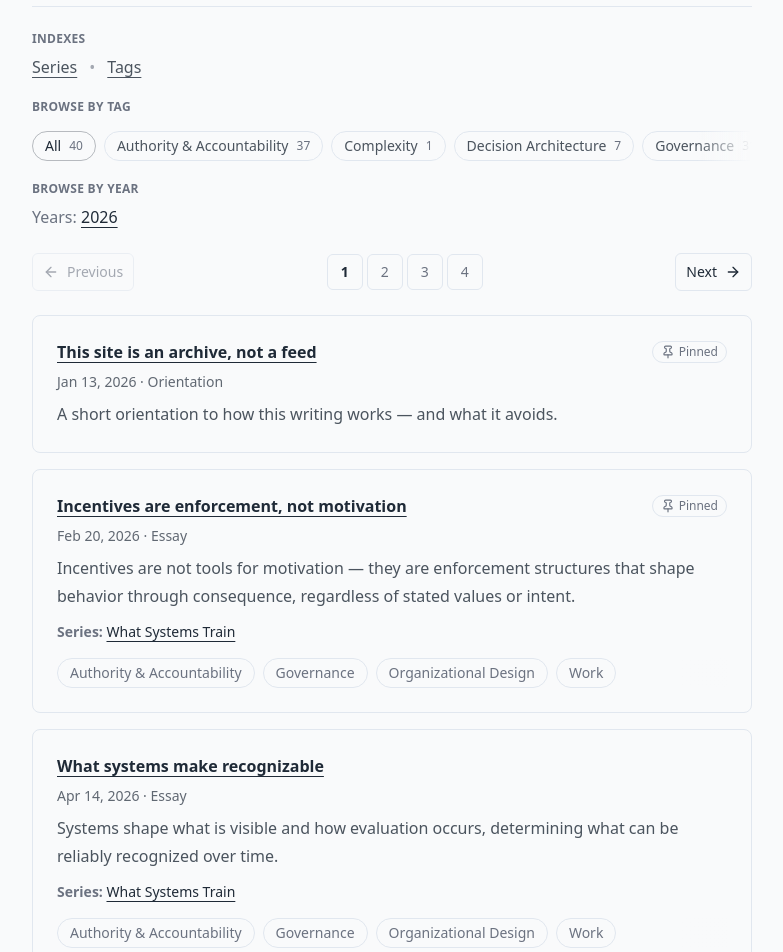
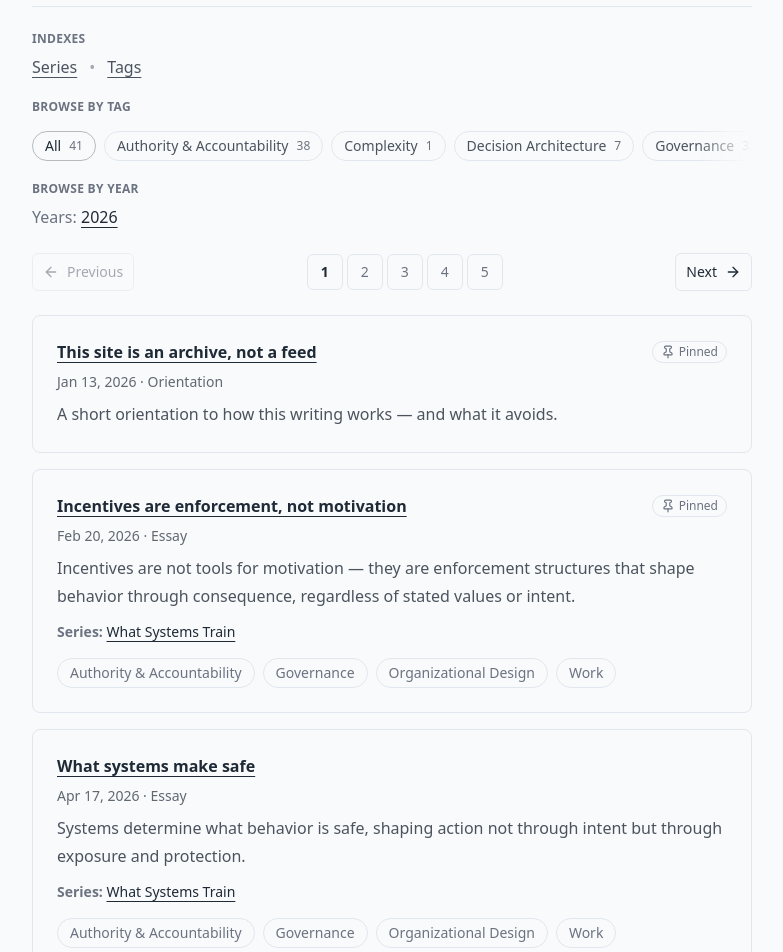
Before and after one commit to andrewjfrancis/andrewjfrancis-site, a Next.js app: page /writing in a window 1280 px wide. Shown: the part 380-1332 px from the top of the page, without its empty margins (248-1031 px from the left). Built offline with nearby package versions, Linux system fonts and the light colour scheme.

Commit message:
Publish “What systems make safe”
Adds new writing entry and publishes it on-site.
Includes metadata, tags, publish date, and listing updates.

```diff
--- a/app/_lib/staticLastmod.ts
+++ b/app/_lib/staticLastmod.ts
@@ -6,7 +6,7 @@
  * Format: YYYY-MM-DD
  */
 export const STATIC_LASTMOD = {
-  home: "2026-04-10",
+  home: "2026-04-17",
   engagements: "2026-04-10",
   about: "2026-04-03",
   now: "2026-04-03",
--- /dev/null
+++ b/app/writing/_content/2026/what-systems-make-safe.mdx
@@ -0,0 +1,138 @@
+---
+id: 2026-04-17-01
+title: What systems make safe
+date: "2026-04-17"
+year: 2026
+tags:
+  - Authority & Accountability
+  - Governance
+  - Organizational Design
+  - Work
+source: local
+excerpt: >
+  Systems determine what behavior is safe, shaping action not through intent but through exposure and protection.
+description: >
+  When systems define safety through exposure and protection, behavior concentrates around what consistently holds, making some actions repeatable while making others conditional, delayed, or avoided despite stated expectations.
+---
+
+In many organizations, behavior is explained through intent.
+
+People are encouraged to take initiative. They are told to move quickly, think independently and act with ownership.
+
+What follows often looks inconsistent.
+
+Some people act early. Others hesitate. Some challenge directly. Others defer. Some take risks. Others avoid them.
+
+These differences are usually attributed to personality.
+
+But behavior is not primarily driven by personality.
+
+It is shaped by what the system makes safe.
+
+## Safety determines action
+
+People do not act based on what is encouraged.
+
+They act based on what is protected.
+
+When a behavior consistently holds without creating exposure, it becomes repeatable. When action can be taken without risk of reversal, punishment or reinterpretation, it becomes normal.
+
+This is what makes behavior repeatable.
+
+It is not motivation.
+
+It is safety.
+
+## Exposure reshapes behavior
+
+When action carries risk, behavior changes.
+
+If decisions are reversed without explanation, people wait. If initiative creates scrutiny, people narrow scope. If trade-offs are punished later, people avoid making them.
+
+This shift is not resistance.
+
+It is adaptation.
+
+People reduce exposure by adjusting behavior to match what the system will tolerate.
+
+Over time, action is shaped less by judgment and more by consequence.
+
+## Systems define safe boundaries
+
+Safety is not an internal state.
+
+It is defined externally through constraint and enforcement.
+
+When boundaries are stable, people act within them without hesitation. When authority holds, decisions create reliable paths. When consequences are predictable, behavior becomes consistent.
+
+These conditions make action safe.
+
+When they are absent, behavior becomes conditional.
+
+People act only when protection is clear.
+
+## Inconsistency produces hesitation
+
+When the same behavior produces different outcomes, safety breaks down.
+
+A decision that is supported in one context and punished in another cannot be relied on. A boundary that shifts under pressure cannot be trusted. Authority that appears and disappears creates uncertainty.
+
+In these environments, people slow down.
+
+They check first. They align early. They avoid committing until signals stabilize.
+
+This hesitation is often misread as lack of confidence.
+
+It is the result of unstable safety.
+
+## Safety concentrates behavior
+
+Over time, systems narrow the range of behavior that feels viable.
+
+People move toward actions that consistently survive.
+
+They avoid actions that create exposure.
+
+This concentration effect shapes how work gets done.
+
+Some behaviors expand because they are safe.
+
+Others disappear because they are not.
+
+The system does not need to forbid them.
+
+It only needs to make them unsafe.
+
+## What systems make possible
+
+Systems do not just influence behavior.
+
+They define the boundaries of action.
+
+Within those boundaries, behavior stabilizes and repeats. Outside them, behavior becomes rare, conditional or absent.
+
+This creates a predictable pattern.
+
+Organizations do not get the behavior they encourage.
+
+They get the behavior they make safe.
+
+## What systems make safe to do
+
+People learn not what is expected, but what is safe to do.
+
+Systems do not need to communicate values directly.
+
+They enforce them through exposure and protection.
+
+Over time, behavior aligns with what survives.
+
+Not because people agree with it.
+
+Because it is the only behavior the system allows to persist.
+
+---
+
+Part of a series: [What Systems Train](/writing/series/what-systems-train)
+
+---
--- a/app/writing/_content/2026/when-commitment-makes-validation-costly.mdx
+++ b/app/writing/_content/2026/when-commitment-makes-validation-costly.mdx
@@ -11,6 +11,8 @@ tags:
 source: local
 excerpt: >
   As work becomes visible and commitment forms around it, the cost of questioning it increases, making validation less likely to alter direction.
+description: >
+  As visibility creates commitment and implied endorsement, questioning introduces exposure, making validation more likely to reinforce ongoing work while making changes in direction less likely once progress is established.
 ---
 
 In many organizations, work becomes harder to question once it has begun.
--- a/app/writing/_content/2026/when-work-gets-questioned.mdx
+++ b/app/writing/_content/2026/when-work-gets-questioned.mdx
@@ -11,6 +11,8 @@ tags:
 source: local
 excerpt: >
   Work is not questioned when it is most uncertain. It is questioned when continuing it becomes more costly than challenging it.
+description: >
+  As commitment and visibility increase exposure, early questioning becomes costly and suppressed, making challenge more likely later when outcomes shift the risk, even though direction is already established.
 ---
 
 In many organizations, work is not questioned when it is most uncertain.
--- a/app/writing/_data/articles.ts
+++ b/app/writing/_data/articles.ts
@@ -25,6 +25,22 @@ export type Article = {
 export const PAGE_SIZE = 10;
 
 export const ARTICLES_REAL: Article[] = [
+  {
+    id: "2026-04-17-01",
+    title: "What systems make safe",
+    date: "2026-04-17",
+    year: 2026,
+    excerpt:
+      "Systems determine what behavior is safe, shaping action not through intent but through exposure and protection.",
+    source: "local",
+    slug: "what-systems-make-safe",
+    tags: [
+      "Authority & Accountability",
+      "Governance",
+      "Organizational Design",
+      "Work",
+    ],
+  },
   {
     id: "2026-04-14-01",
     title: "What systems make recognizable",
--- a/app/writing/_data/series.ts
+++ b/app/writing/_data/series.ts
@@ -20,15 +20,6 @@ export type Series = {
 };
 
 export const SERIES: Series[] = [
-  {
-    title: "Upcoming",
-    slug: "upcoming",
-    description:
-      "Future series — not yet on the horizon. What Systems Train is still unfolding. The next direction is emerging, but not yet defined.",
-    status: "upcoming",
-    showPill: true,
-    essayIds: [],
-  },
   // {
   //   title: "Upcoming",
   //   slug: "upcoming",
@@ -46,13 +37,33 @@ export const SERIES: Series[] = [
   //   showPill: true,
   //   essayIds: [],
   // },
+
+  {
+    title: "What Systems Make",
+    slug: "what-systems-make",
+    description:
+      "Systems shape what can be seen, judged, recognized, and acted on, defining the conditions that make behavior repeatable in some domains while leaving others unstable, constrained, or absent over time.",
+    status: "upcoming",
+    showPill: true,
+    essayIds: [],
+  },
+
+  // {
+  //   title: "What Systems Make",
+  //   slug: "what-systems-make",
+  //   description:
+  //     "Systems shape what can be seen, judged, recognized, and acted on, defining the conditions that make behavior repeatable in some domains while leaving others unstable, constrained, or absent over time.",
+  //   status: "in-progress",
+  //   showPill: true,
+  //   essayIds: [],
+  // },
+
   {
     title: "What Systems Train",
     slug: "what-systems-train",
     description:
       "How organizational structures shape behavior over time through constraints, incentives, and enforcement — independent of intent or culture.",
-    status: "in-progress",
-    showPill: true,
+    status: "complete",
     essayIds: [
       "2026-02-18-01",
       "2026-02-20-01",
@@ -77,6 +88,7 @@ export const SERIES: Series[] = [
       "2026-04-07-01",
       "2026-04-10-01",
       "2026-04-14-01",
+      "2026-04-17-01",
     ],
   },
   {
```
